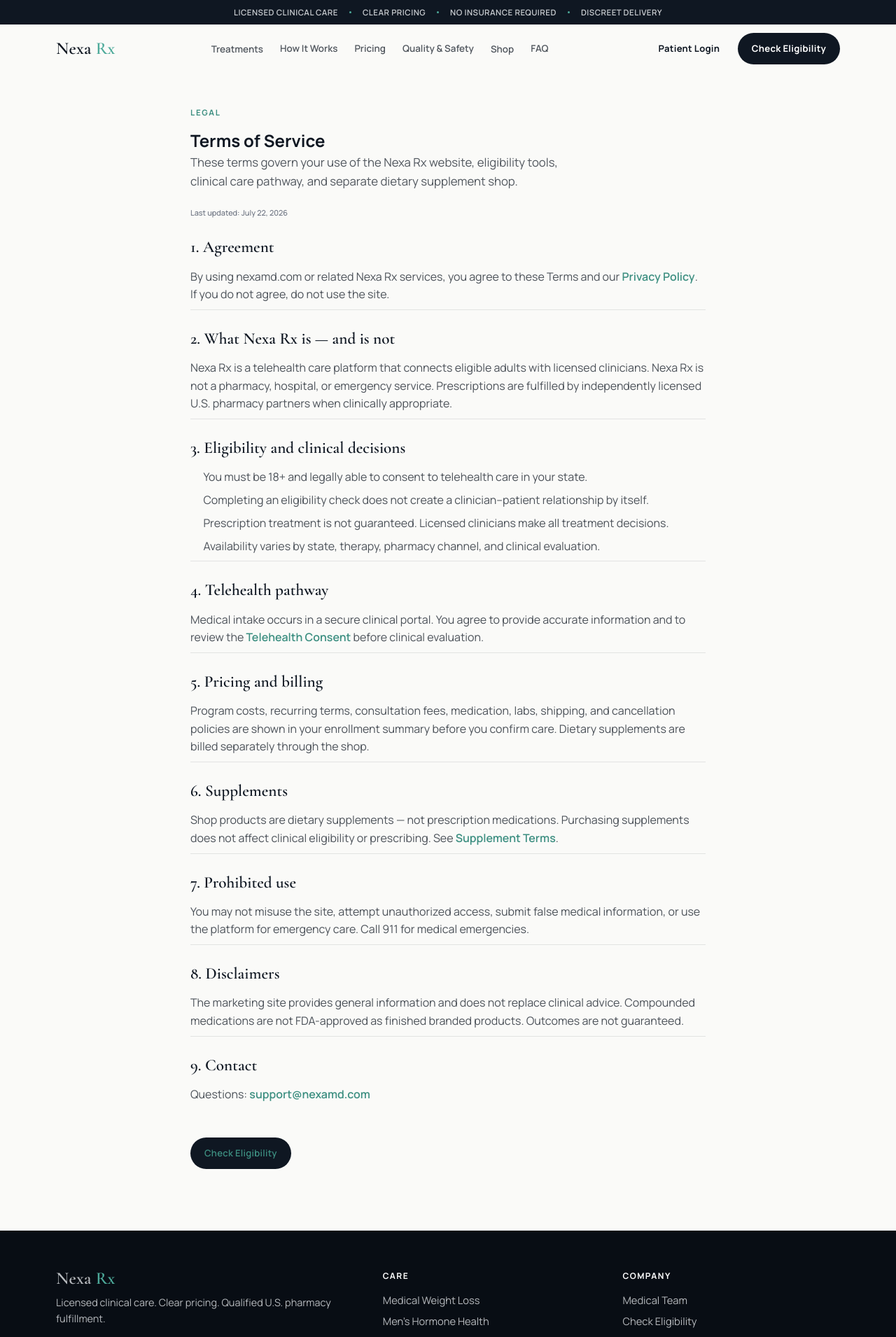
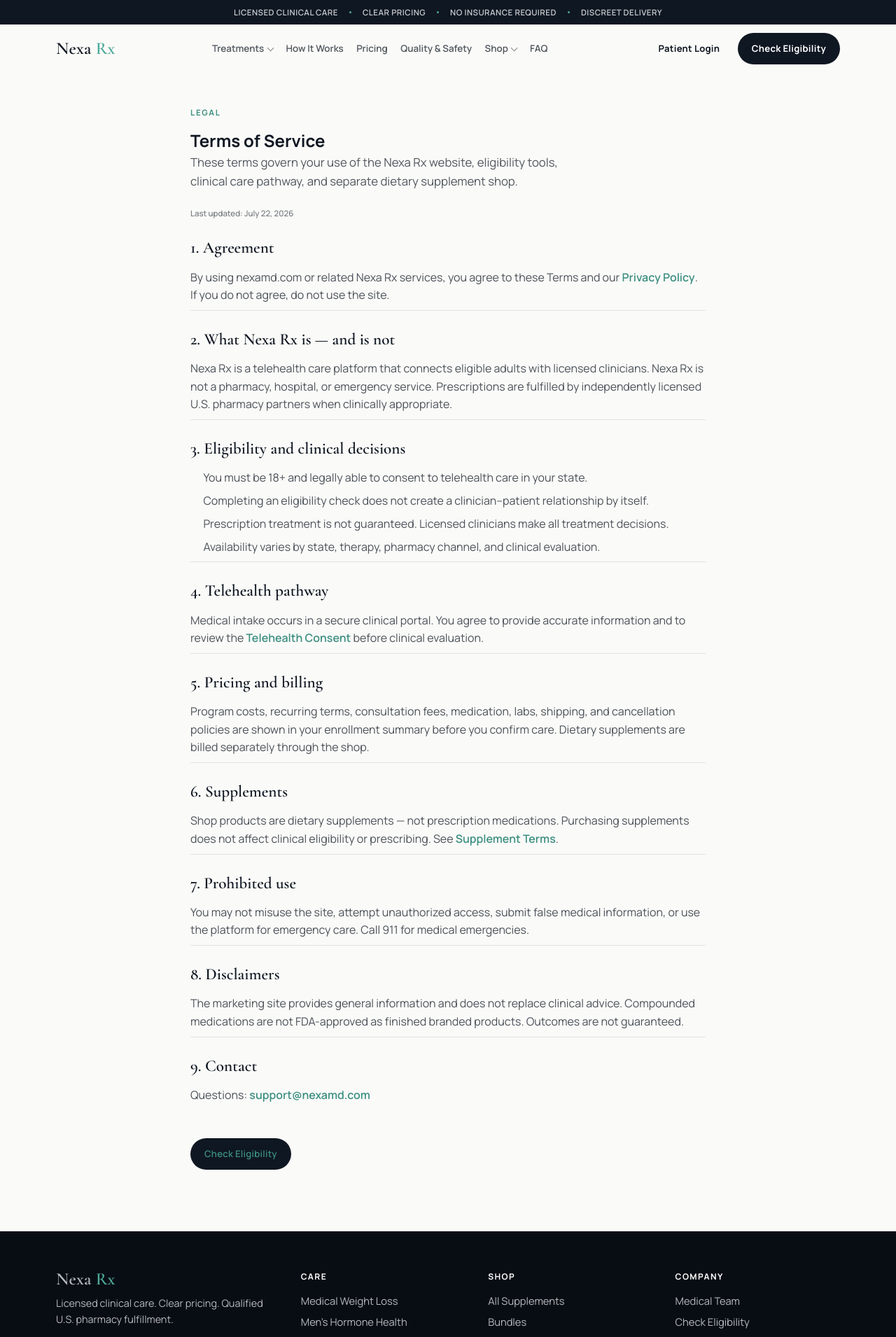
Before and after one commit to Rangel-holdings/nexa, a Next.js app: page /terms in a window 1280 px wide. Shown: the top 1910 px of the page at 70% size. Built offline with nearby package versions, Linux system fonts and the light colour scheme.

Commit message:
Implement revision brief fixes

```diff
--- a/app/page.jsx
+++ b/app/page.jsx
@@ -81,7 +81,7 @@
                       </div>
                     )}
                     <div className="treat-card__body">
-                      <span className="pill">{isPeptide ? 'PRESCRIPTION THERAPY' : 'Care Program'}</span>
+                      <span className="pill">Care Program</span>
                       <p className="treat-card__cat">{program.category}</p>
                       <h3>{program.title}</h3>
                       <p className="treat-card__desc">{program.description}</p>
--- a/components/SiteFooter.jsx
+++ b/components/SiteFooter.jsx
@@ -31,10 +31,7 @@
           <Link href="/faq">FAQ</Link>
         </div>
         <div>
-          <h4>Company</h4>
-          <Link href="/medical-team">Medical Team</Link>
-          <Link href="/check-eligibility">Check Eligibility</Link>
-          <Link href="/patient-login">Patient Login</Link>
+          <h4>Shop</h4>
           {shopLinks.map((item) => (
             <Link key={item.href} href={item.href}>
               {item.label}
@@ -42,7 +39,10 @@
           ))}
         </div>
         <div>
-          <h4>Legal</h4>
+          <h4>Company</h4>
+          <Link href="/medical-team">Medical Team</Link>
+          <Link href="/check-eligibility">Check Eligibility</Link>
+          <Link href="/patient-login">Patient Login</Link>
           {legalLinks.map((item) => (
             <Link key={item.href} href={item.href}>
               {item.label}
--- a/components/SiteHeader.jsx
+++ b/components/SiteHeader.jsx
@@ -1,7 +1,7 @@
 'use client'
 
 import Link from 'next/link'
-import { useEffect, useState } from 'react'
+import { useEffect, useId, useRef, useState } from 'react'
 import { shopLinks, treatmentLinks } from '../lib/site-data'
 
 const midLinks = [
@@ -18,15 +18,77 @@
   { href: '/medical-team', label: 'Medical Team' },
 ]
 
-function NavDropdown({ label, items }) {
+function NavDropdown({ label, href, items, align = 'left' }) {
+  const [open, setOpen] = useState(false)
+  const rootRef = useRef(null)
+  const menuId = useId()
+  const closeTimer = useRef(null)
+
+  const clearCloseTimer = () => {
+    if (closeTimer.current) {
+      clearTimeout(closeTimer.current)
+      closeTimer.current = null
+    }
+  }
+
+  const openMenu = () => {
+    clearCloseTimer()
+    setOpen(true)
+  }
+
+  const scheduleClose = () => {
+    clearCloseTimer()
+    closeTimer.current = setTimeout(() => setOpen(false), 120)
+  }
+
+  useEffect(() => () => clearCloseTimer(), [])
+
+  useEffect(() => {
+    if (!open) return undefined
+
+    const onPointerDown = (event) => {
+      if (!rootRef.current?.contains(event.target)) setOpen(false)
+    }
+    const onKeyDown = (event) => {
+      if (event.key === 'Escape') setOpen(false)
+    }
+
+    document.addEventListener('pointerdown', onPointerDown)
+    document.addEventListener('keydown', onKeyDown)
+    return () => {
+      document.removeEventListener('pointerdown', onPointerDown)
+      document.removeEventListener('keydown', onKeyDown)
+    }
+  }, [open])
+
   return (
-    <div className="nav-dropdown">
-      <button type="button" className="nav-dropdown__trigger" aria-haspopup="true">
-        {label}
-      </button>
-      <div className="nav-dropdown__menu" role="menu">
+    <div
+      className={`nav-dropdown ${align === 'right' ? 'nav-dropdown--right' : ''} ${open ? 'is-open' : ''}`}
+      ref={rootRef}
+      onMouseEnter={openMenu}
+      onMouseLeave={scheduleClose}
+    >
+      <Link
+        href={href}
+        className="nav-dropdown__trigger"
+        aria-haspopup="true"
+        aria-expanded={open}
+        aria-controls={menuId}
+        onClick={() => setOpen(false)}
+        onFocus={openMenu}
+      >
+        <span>{label}</span>
+        <span className="nav-dropdown__chevron" aria-hidden="true" />
+      </Link>
+      <div id={menuId} className="nav-dropdown__menu" role="menu">
         {items.map((item) => (
-          <Link key={item.href} href={item.href} role="menuitem">
+          <Link
+            key={item.href}
+            href={item.href}
+            role="menuitem"
+            onClick={() => setOpen(false)}
+            onFocus={openMenu}
+          >
             {item.label}
           </Link>
         ))}
@@ -88,13 +150,13 @@
           </Link>
 
           <nav className="nav" aria-label="Primary">
-            <NavDropdown label="Treatments" items={treatmentLinks} />
+            <NavDropdown label="Treatments" href="/#treatments" items={treatmentLinks} />
             {midLinks.map((item) => (
               <Link key={item.href} href={item.href}>
                 {item.label}
               </Link>
             ))}
-            <NavDropdown label="Shop" items={shopLinks} />
+            <NavDropdown label="Shop" href="/supplements" items={shopLinks} align="right" />
             {endLinks.map((item) => (
               <Link key={item.href} href={item.href}>
                 {item.label}
@@ -142,11 +204,16 @@
           </nav>
           <p className="mobile-nav__label">Shop</p>
           <nav className="mobile-nav__links">
-            {shopLinks.map((item) => (
-              <Link key={item.href} href={item.href} onClick={() => setMenuOpen(false)}>
-                {item.label}
-              </Link>
-            ))}
+            <Link href="/supplements" onClick={() => setMenuOpen(false)}>
+              All Supplements
+            </Link>
+            {shopLinks
+              .filter((item) => item.href !== '/supplements')
+              .map((item) => (
+                <Link key={item.href} href={item.href} onClick={() => setMenuOpen(false)}>
+                  {item.label}
+                </Link>
+              ))}
           </nav>
           <p className="mobile-nav__label">Explore</p>
           <nav className="mobile-nav__links">
--- a/src/index.css
+++ b/src/index.css
@@ -27,7 +27,10 @@
   background: var(--cloud);
   line-height: 1.55;
   -webkit-font-smoothing: antialiased;
-  overflow-x: hidden;
+}
+
+.page {
+  overflow-x: clip;
 }
 
 img { max-width: 100%; display: block; }
@@ -215,8 +218,14 @@
 }
 
 .site-top--home .nav a:hover,
-.site-top--home .nav-dropdown__trigger:hover {
+.site-top--home .nav-dropdown__trigger:hover,
+.site-top--home .nav-dropdown.is-open .nav-dropdown__trigger {
   color: var(--navy);
+}
+
+.site-top,
+.header {
+  overflow: visible;
 }
 
 .header {
@@ -270,15 +279,23 @@
   font-size: 0.84rem;
   font-weight: 600;
   color: rgba(15, 23, 34, 0.72);
+  padding: 0.55rem 0;
 }
 
 .nav a:hover { color: var(--navy); }
+
+.nav .nav-dropdown__menu a {
+  padding: 0.55rem 0.7rem;
+}
 
 .nav-dropdown {
   position: relative;
 }
 
 .nav-dropdown__trigger {
+  display: inline-flex;
+  align-items: center;
+  gap: 0.35rem;
   font: inherit;
   font-size: 0.84rem;
   font-weight: 600;
@@ -286,16 +303,31 @@
   background: transparent;
   border: 0;
   cursor: pointer;
-  padding: 0;
-}
-
-.nav-dropdown__trigger:hover {
+  padding: 0.55rem 0;
+}
+
+.nav-dropdown__trigger:hover,
+.nav-dropdown.is-open .nav-dropdown__trigger {
   color: var(--navy);
+}
+
+.nav-dropdown__chevron {
+  width: 0.45rem;
+  height: 0.45rem;
+  border-right: 1.5px solid currentColor;
+  border-bottom: 1.5px solid currentColor;
+  transform: translateY(-1px) rotate(45deg);
+  opacity: 0.7;
+  transition: transform 0.18s ease;
+}
+
+.nav-dropdown.is-open .nav-dropdown__chevron {
+  transform: translateY(1px) rotate(225deg);
 }
 
 .nav-dropdown__menu {
   position: absolute;
-  top: calc(100% + 0.65rem);
+  top: 100%;
   left: 0;
   min-width: 15rem;
   background: #fff;
@@ -307,15 +339,33 @@
   gap: 0.15rem;
   opacity: 0;
   visibility: hidden;
+  pointer-events: none;
   transform: translateY(6px);
   transition: opacity 0.18s ease, transform 0.18s ease, visibility 0.18s ease;
-  z-index: 50;
+  z-index: 80;
+}
+
+/* Invisible hover bridge so the menu doesn't close while moving into it */
+.nav-dropdown__menu::before {
+  content: '';
+  position: absolute;
+  left: 0;
+  right: 0;
+  top: -0.75rem;
+  height: 0.75rem;
+}
+
+.nav-dropdown--right .nav-dropdown__menu {
+  left: auto;
+  right: 0;
 }
 
 .nav-dropdown:hover .nav-dropdown__menu,
-.nav-dropdown:focus-within .nav-dropdown__menu {
+.nav-dropdown:focus-within .nav-dropdown__menu,
+.nav-dropdown.is-open .nav-dropdown__menu {
   opacity: 1;
   visibility: visible;
+  pointer-events: auto;
   transform: translateY(0);
 }
 
@@ -1956,9 +2006,9 @@
 }
 
 .footer__legal {
-  font-size: 0.72rem;
-  line-height: 1.5;
-  color: rgba(242, 244, 247, 0.45);
+  font-size: 0.75rem;
+  line-height: 1.55;
+  color: rgba(242, 244, 247, 0.58);
   max-width: 70rem;
 }
 
@@ -1976,11 +2026,7 @@
 
   .header__inner { min-height: 4.25rem; }
   .logo__word { font-size: 1.55rem; }
-  .nav { display: flex; }
-  .nav-toggle { display: none; }
-  .header__signin { display: inline-flex; }
   .header__cta { padding: 0.75rem 1.25rem; font-size: 0.82rem; }
-  .mobile-nav { display: none !important; }
 
   .hero__shell { gap: 2.5rem; }
 
@@ -1994,13 +2040,25 @@
   .quality__grid { grid-template-columns: 1fr 1fr; align-items: center; }
   .steps { grid-template-columns: repeat(2, minmax(0, 1fr)); }
   .brand-band__grid { grid-template-columns: 1.05fr 0.95fr; }
-  .footer__grid { grid-template-columns: 1.4fr 1fr 1fr; }
+  .footer__grid { grid-template-columns: repeat(2, minmax(0, 1fr)); }
+}
+
+/* Desktop primary nav — only when the full link set + CTAs can fit */
+@media (min-width: 1100px) {
+  .nav {
+    display: flex;
+    gap: 1.15rem;
+  }
+  .nav-toggle { display: none; }
+  .header__signin { display: inline-flex; }
+  .mobile-nav { display: none !important; }
 }
 
 @media (min-width: 1024px) {
   .treat-grid { grid-template-columns: repeat(4, minmax(0, 1fr)); }
   .bundle-grid { grid-template-columns: repeat(4, minmax(0, 1fr)); }
   .steps { grid-template-columns: repeat(4, minmax(0, 1fr)); }
+  .footer__grid { grid-template-columns: 1.35fr 1fr 1fr 1fr; }
   .hero { padding: 4.5rem 0 5.5rem; }
 
   .hero__shell {
@@ -2254,9 +2312,9 @@
 /* ── Hero additions ─────────────────────────────────────────────────────── */
 
 .hero__disclosure {
-  font-size: 0.75rem;
-  color: rgba(15, 23, 34, 0.52);
-  line-height: 1.45;
+  font-size: 0.78rem;
+  color: rgba(15, 23, 34, 0.64);
+  line-height: 1.5;
   max-width: 34rem;
   margin-bottom: 1.35rem;
   font-weight: 500;
@@ -2264,8 +2322,8 @@
 
 .hero__stats-note {
   margin-top: 0.55rem;
-  font-size: 0.68rem;
-  color: var(--slate);
+  font-size: 0.72rem;
+  color: rgba(15, 23, 34, 0.58);
   font-weight: 500;
 }
 
@@ -2321,9 +2379,9 @@
 }
 
 .supplements__disclaimer {
-  font-size: 0.72rem;
-  color: var(--slate);
-  line-height: 1.5;
+  font-size: 0.75rem;
+  color: rgba(15, 23, 34, 0.60);
+  line-height: 1.55;
   max-width: 36rem;
   font-weight: 500;
   border-top: 1px solid var(--line);
@@ -2744,27 +2802,31 @@
 /* Bounce-in / 3D scroll reveals — GPU-friendly for mobile */
 [data-reveal] {
   --delay: 0ms;
-  opacity: 0;
+  opacity: 1;
   transform-style: preserve-3d;
-  will-change: transform, opacity;
   transition:
     opacity 0.55s cubic-bezier(0.22, 1, 0.36, 1) var(--delay),
     transform 0.75s cubic-bezier(0.22, 1, 0.36, 1) var(--delay);
 }
 
-[data-reveal="up"] {
+html.js [data-reveal]:not(.is-in) {
+  opacity: 0;
+  will-change: transform, opacity;
+}
+
+html.js [data-reveal="up"]:not(.is-in) {
   transform: translate3d(0, 36px, -48px) rotateX(10deg) scale(0.96);
 }
 
-[data-reveal="left"] {
+html.js [data-reveal="left"]:not(.is-in) {
   transform: translate3d(-40px, 12px, -36px) rotateY(8deg) scale(0.97);
 }
 
-[data-reveal="right"] {
+html.js [data-reveal="right"]:not(.is-in) {
   transform: translate3d(40px, 12px, -36px) rotateY(-8deg) scale(0.97);
 }
 
-[data-reveal="tilt"] {
+html.js [data-reveal="tilt"]:not(.is-in) {
   transform: translate3d(0, 28px, -60px) rotateX(14deg) rotateY(-6deg) scale(0.95);
 }
 
@@ -2910,20 +2972,6 @@
   transform: translateY(-2px);
   border-color: rgba(77, 170, 154, 0.45);
   box-shadow: 0 10px 24px rgba(15, 23, 34, 0.06);
-}
-
-@media (min-width: 768px) {
-  .treat-grid,
-  .bundle-grid {
-    grid-template-columns: repeat(2, minmax(0, 1fr));
-  }
-}
-
-@media (min-width: 1100px) {
-  .treat-grid,
-  .bundle-grid {
-    grid-template-columns: repeat(4, minmax(0, 1fr));
-  }
 }
 
 /* ── Pricing Page Styles ─────────────────────────────────────────────────── */
```
Also changed, not shown: components/RevealObserver.jsx (+10 -2 lines), lib/site-data.js.
